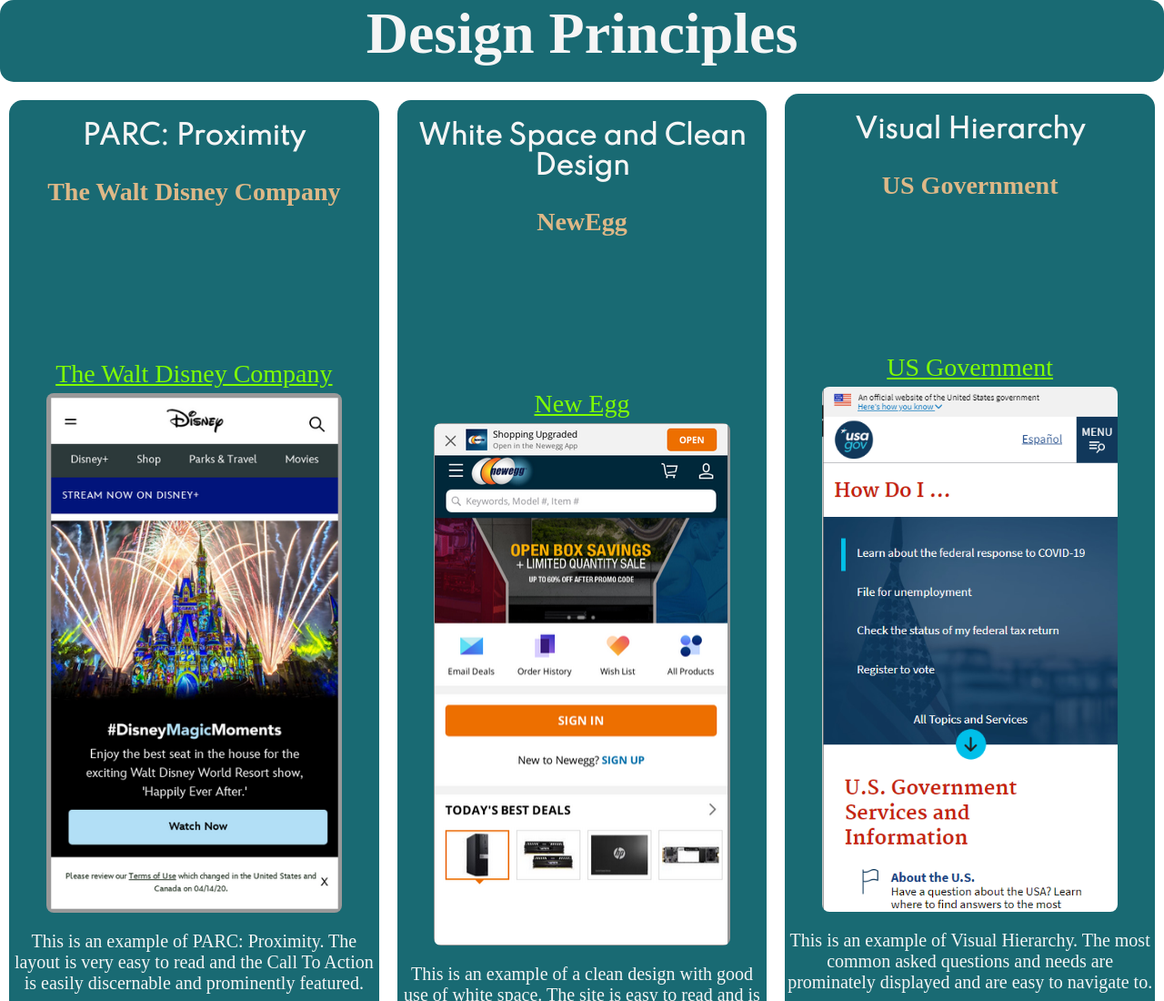
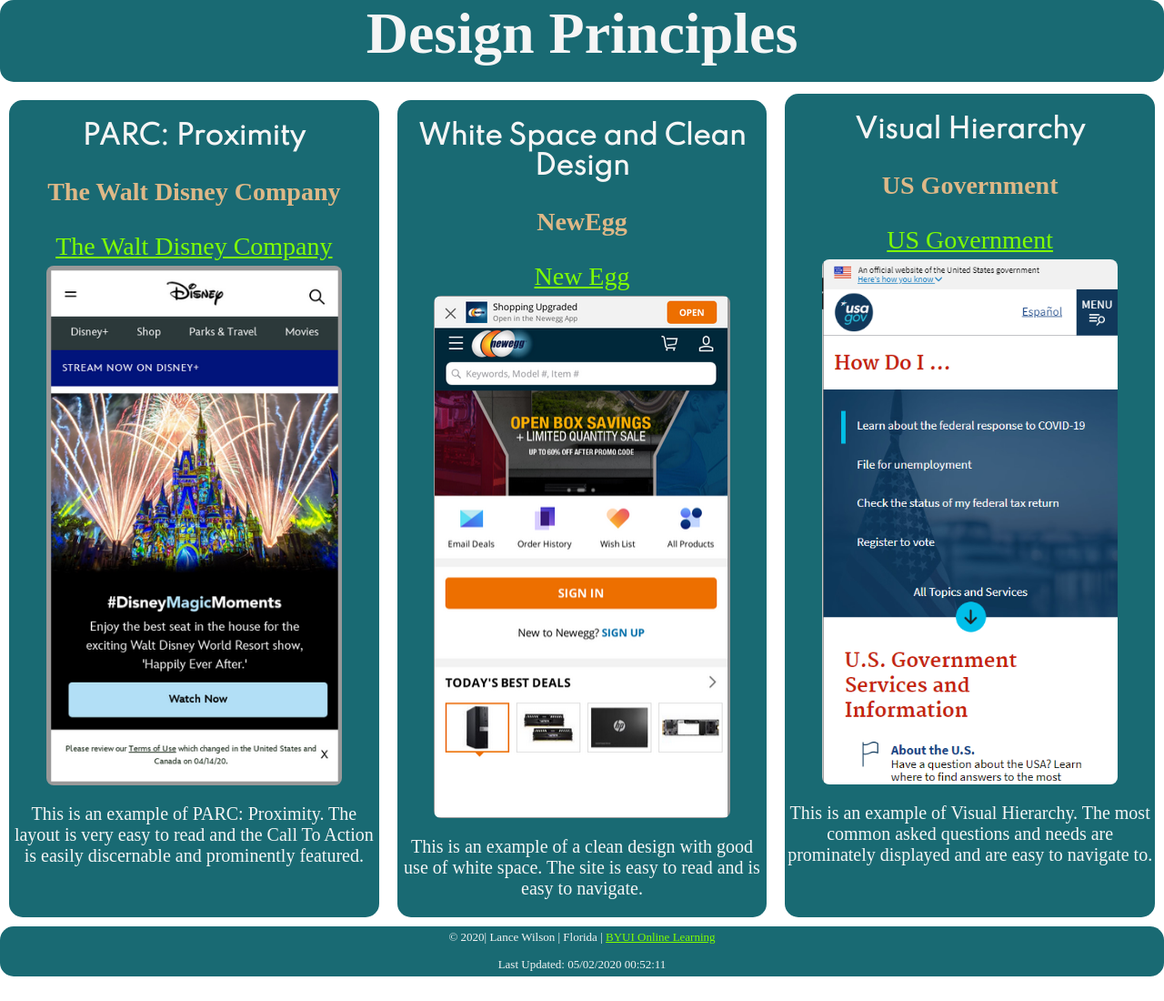
Before and after one commit to lcwfl/lcwfl.github.io, a plain HTML site: page lesson2/design-principles.html in a window 1280 px wide. Shown: the top 1100 px of the page at 91% size. After the commit the page ends 1073 px from the top, so only its background shows below. Drawn offline with Linux system fonts and the light colour scheme.

Commit message:
final for wk 2

```diff
--- a/lesson2/css/small.css
+++ b/lesson2/css/small.css
@@ -30,11 +30,10 @@ h1, h2 {
     font-family: 'Spartan', sans-serif;
     text-align: center;
     font-size: 2.5em;
-
     color: whitesmoke
     }
 h3{
-padding-bottom: 5em;
+
 font-size: 1.75em;
 color: burlywood;
 }
```
